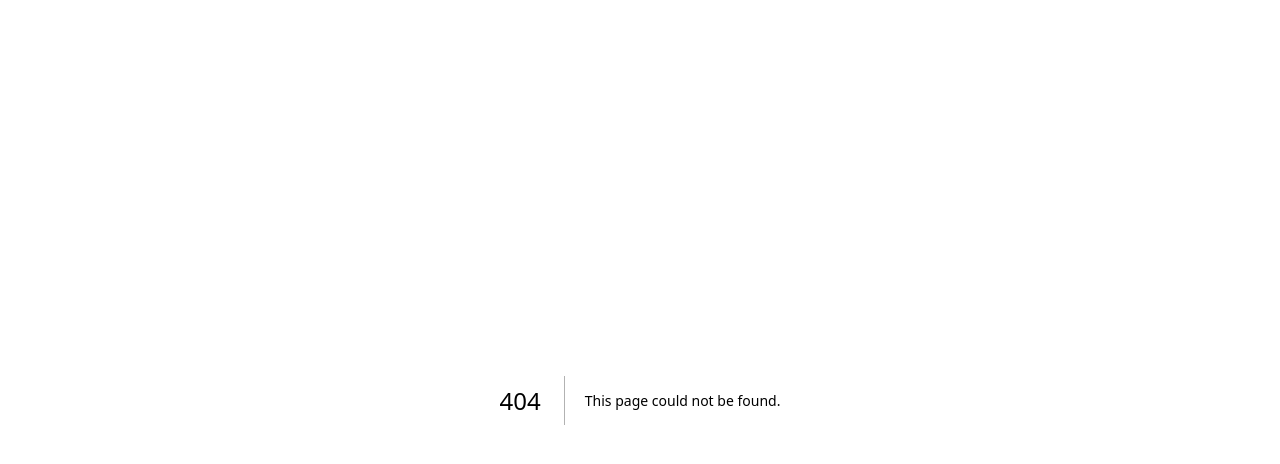
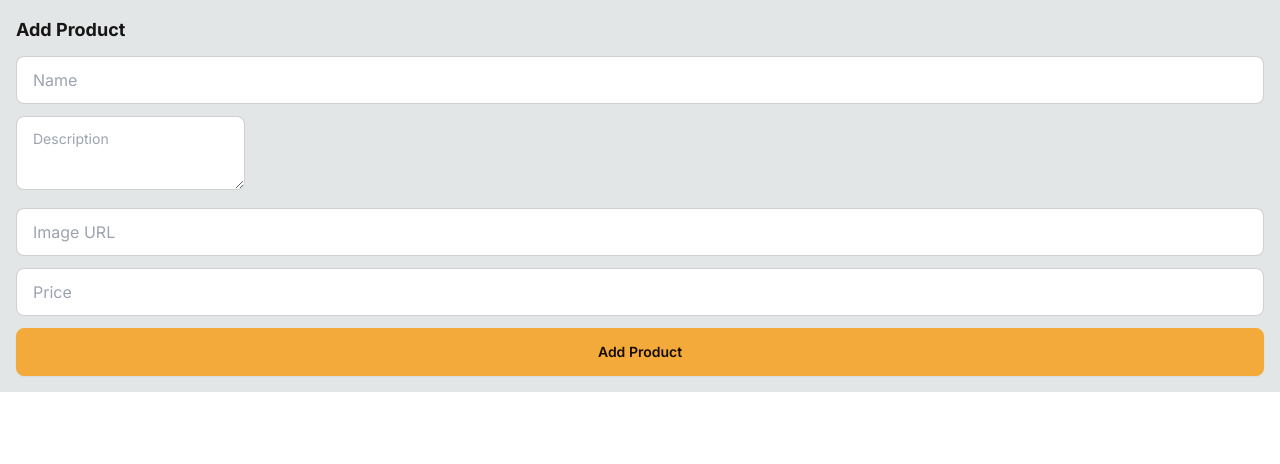
Before and after one commit to giftibe/Flozon, a Next.js app: page /add-product in a window 1280 px wide. Before the commit this address had no page. Shown: the top 464 px of the page. Built offline with nearby package versions, Linux system fonts and the light colour scheme.

Commit message:
products

```diff
--- a/next.config.js
+++ b/next.config.js
@@ -1,4 +1,5 @@
 /** @type {import('next').NextConfig} */
 const nextConfig = {}
 
+
 module.exports = nextConfig
--- /dev/null
+++ b/src/app/add-product/page.tsx
@@ -0,0 +1,61 @@
+import { prisma } from "@/lib/db/prisma"
+import { redirect } from "next/navigation";
+export const metadata = {
+    title: 'Add Product - Flowmazon'
+}
+
+async function addProduct(formData: FormData) {
+    "use server";
+
+    const name = formData.get('name')?.toString();
+    const description = formData.get('description')?.toString();
+    const imageUrl = formData.get('imageUrl')?.toString();
+    const price = Number(formData.get('price') || 0);
+
+    if (!name || !description || !imageUrl || !price) {
+        throw Error('Misssing required field')
+    }
+    await prisma.product.create({
+        data: { name, description, imageUrl, price }
+    })
+    redirect('/')
+
+}
+
+export default function AddProductPage() {
+    return (
+        <div>
+            <h1 className='text-lg mb-3 font-bold'>Add Product</h1>
+            <form action={addProduct}>
+                <input
+                    required
+                    name='name'
+                    placeholder='Name'
+                    className='mb-3 w-full input input-bordered'
+                />
+                <textarea
+                    name="description"
+                    required
+                    placeholder='Description'
+                    className='textarea textarea-bordered mb-3 w-fit '
+                />
+                <input
+                    required
+                    name='imageUrl'
+                    placeholder='Image URL'
+                    type='url'
+                    className='mb-3 w-full input input-bordered'
+                />
+                <input
+                    required
+                    name='price'
+                    placeholder='Price'
+                    type='number'
+                    className='mb-3 w-full input input-bordered'
+                />
+                <button type='submit' className='btn btn-primary btn-block '>Add Product</button>
+            </form>
+
+        </div>
+    )
+}
--- a/src/app/layout.tsx
+++ b/src/app/layout.tsx
@@ -5,8 +5,8 @@ import './globals.css'
 const inter = Inter({ subsets: ['latin'] })
 
 export const metadata: Metadata = {
-  title: 'Create Next App',
-  description: 'Generated by create next app',
+  title: 'Flowmazon',
+  description: 'We make your wallet cry',
 }
 
 export default function RootLayout({
@@ -16,7 +16,11 @@ export default function RootLayout({
 }) {
   return (
     <html lang="en">
-      <body className={inter.className}>{children}</body>
+      <body className={inter.className}>
+        <main className="p-4 max-w-7xl m-auto min-w-[300px]">
+          {children}
+        </main>
+      </body>
     </html>
   )
 }
--- a/src/lib/db/prisma.ts
+++ b/src/lib/db/prisma.ts
@@ -8,8 +8,8 @@ declare global {
     var prisma: undefined | ReturnType<typeof prismaClientSingleton>
 }
 
-const prisma = globalThis.prisma ?? prismaClientSingleton()
+export const prisma = globalThis.prisma ?? prismaClientSingleton()
 
-export default prisma
+
 
 if (process.env.NODE_ENV !== 'production') globalThis.prisma = prisma
--- a/tailwind.config.ts
+++ b/tailwind.config.ts
@@ -14,7 +14,7 @@ const config: Config = {
         ligthemes: {
           primary: "#f4aa3a",
           secondary: "#f4f4a1",
-          accent: " #1be885",
+          accent: "#1be885",
           neutral: "#272136",
           "base-100": "#ffffff",
           info: "#778ad4",
```
Also changed, not shown: src/app/opengraph-image.png (renamed from src/opengraph-image.png), 1 other file (tests, documents, lock files or other folders).
